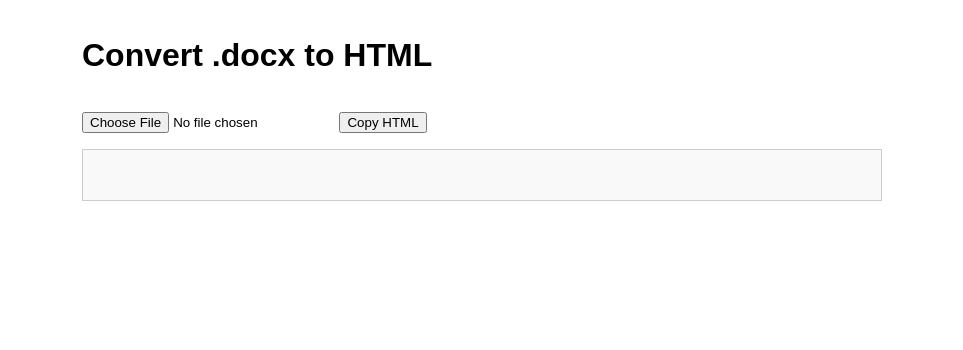
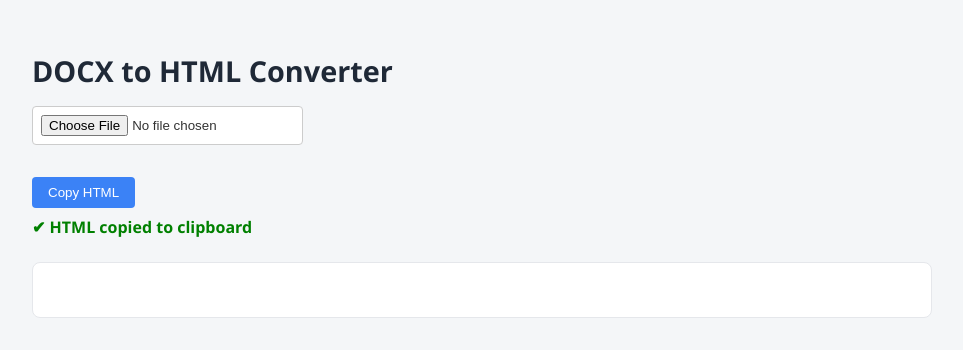
Before and after one commit to sohostory/docx-to-html-tool, a plain HTML site: page index.html in a window 1280 px wide. Both pictures are taken after a click on the button "Copy HTML". Shown: the whole page, without its empty margins (158-1121 px from the left). Drawn offline with nearby package versions, Linux system fonts and the light colour scheme.

Commit message:
added styling

```diff
--- a/index.html
+++ b/index.html
@@ -6,16 +6,70 @@
   <title>DOCX to HTML Converter</title>
   <script src="https://unpkg.com/mammoth/mammoth.browser.min.js"></script>
   <style>
-    body { font-family: sans-serif; padding: 1rem; max-width: 800px; margin: auto; }
-    #output { white-space: pre-wrap; border: 1px solid #ccc; padding: 1rem; margin-top: 1rem; background: #f9f9f9; }
-    button, input { margin-top: 1rem; }
+    body {
+      font-family: 'Segoe UI', sans-serif;
+      background-color: #f4f6f8;
+      color: #333;
+      padding: 2rem;
+      max-width: 900px;
+      margin: auto;
+    }
+
+    h1 {
+      font-size: 1.8rem;
+      margin-bottom: 1rem;
+      color: #1f2937;
+    }
+
+    input[type="file"] {
+      padding: 0.5rem;
+      background: white;
+      border: 1px solid #ccc;
+      border-radius: 4px;
+      display: block;
+      margin-bottom: 1rem;
+    }
+
+    button {
+      padding: 0.5rem 1rem;
+      background-color: #3b82f6;
+      color: white;
+      border: none;
+      border-radius: 4px;
+      cursor: pointer;
+      margin-top: 1rem;
+    }
+
+    button:hover {
+      background-color: #2563eb;
+    }
+
+    #output {
+      margin-top: 1.5rem;
+      background-color: white;
+      padding: 1rem;
+      border: 1px solid #e5e7eb;
+      border-radius: 8px;
+      white-space: pre-wrap;
+      overflow-wrap: break-word;
+      max-height: 500px;
+      overflow-y: auto;
+    }
+
+    #copy-confirm {
+      margin-top: 0.5rem;
+      color: green;
+      font-weight: bold;
+      display: none;
+    }
   </style>
 </head>
 <body>
 
-  <h1>Convert .docx to HTML</h1>
-  <input type="file" id="upload" accept=".docx">
+  <h1>DOCX to HTML Converter</h1>
+  <input type="file" id="upload" accept=".docx" />
   <button onclick="copyHTML()">Copy HTML</button>
+  <div id="copy-confirm">✔ HTML copied to clipboard</div>
 
   <div id="output" contenteditable="true"></div>
 
@@ -26,6 +80,7 @@
         mammoth.convertToHtml({ arrayBuffer: event.target.result })
           .then(function(result) {
             document.getElementById("output").innerText = result.value;
+            document.getElementById("copy-confirm").style.display = "none";
           })
           .catch(console.error);
       };
@@ -36,10 +91,12 @@
       const output = document.getElementById("output");
       const range = document.createRange();
       range.selectNode(output);
-      window.getSelection().removeAllRanges();
-      window.getSelection().addRange(range);
+      const selection = window.getSelection();
+      selection.removeAllRanges();
+      selection.addRange(range);
       document.execCommand("copy");
-      alert("HTML copied to clipboard!");
+      selection.removeAllRanges();
+      document.getElementById("copy-confirm").style.display = "block";
     }
   </script>
 
```
